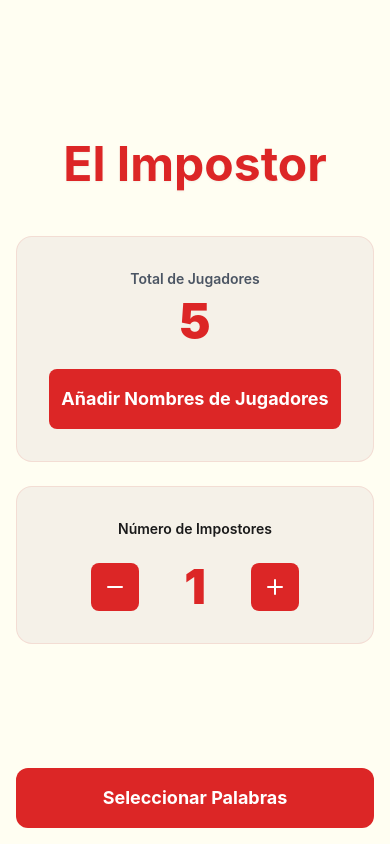
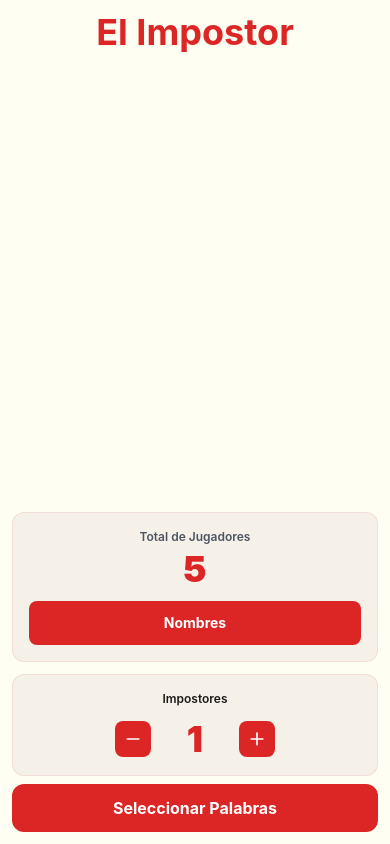
Before and after one commit to mvallespin/Impostor, a React (Vite) app: page / in a window 390 px wide. Built offline with nearby package versions, Linux system fonts and the light colour scheme.

Commit message:
Optimize mobile UI: reduce padding, fix viewport overflow

```diff
--- a/src/screens/GamePlayScreen.tsx
+++ b/src/screens/GamePlayScreen.tsx
@@ -129,46 +129,46 @@ function GamePlayScreen({
   // Reveal screen - each player sees their word
   if (gameState === 'reveal') {
     return (
-      <div className="min-h-screen bg-impostor-cream p-4 flex flex-col justify-center items-center">
-        <div className="max-w-md w-full">
+      <div className="h-screen bg-impostor-cream p-3 flex flex-col justify-between items-center overflow-hidden">
+        <div className="flex-1 flex flex-col justify-center items-center w-full max-w-md">
           {showWord ? (
             <>
-              <div className="bg-white rounded-3xl p-8 text-center mb-8 border-2 border-impostor-red">
+              <div className="bg-white rounded-2xl p-5 text-center mb-4 border-2 border-impostor-red w-full">
                 {isImpostor ? (
                   <div>
-                    <p className="text-impostor-text-secondary text-sm font-semibold mb-4">TÚ ERES</p>
-                    <p className="text-5xl font-black text-impostor-red">IMPOSTOR</p>
+                    <p className="text-impostor-text-secondary text-xs font-semibold mb-2">TÚ ERES</p>
+                    <p className="text-4xl sm:text-5xl font-black text-impostor-red">IMPOSTOR</p>
                   </div>
                 ) : (
                   <div>
-                    <p className="text-impostor-text-secondary text-xs font-semibold mb-3">LA PALABRA SECRETA ES:</p>
-                    <p className="text-5xl font-black text-impostor-text break-words">{currentWord}</p>
+                    <p className="text-impostor-text-secondary text-xs font-semibold mb-2">LA PALABRA ES:</p>
+                    <p className="text-3xl sm:text-5xl font-black text-impostor-text break-words line-clamp-3">{currentWord}</p>
                   </div>
                 )}
               </div>
 
               <button
                 onClick={handleNextPlayer}
-                className={`w-full py-4 rounded-xl font-bold text-lg transition ${
+                className={`w-full py-3 rounded-xl font-bold text-sm sm:text-base transition ${
                   currentPlayerIndex === playerIndices.length - 1
                     ? 'bg-impostor-red hover:bg-impostor-red-light text-white'
                     : 'bg-impostor-red hover:bg-impostor-red-light text-white'
                 }`}
               >
-                {currentPlayerIndex === playerIndices.length - 1 ? 'Iniciar Debate' : 'Pasar al Siguiente Jugador'}
+                {currentPlayerIndex === playerIndices.length - 1 ? 'Iniciar Debate' : 'Siguiente'}
               </button>
             </>
           ) : (
             <>
-              <div className="text-center mb-8">
-                <p className="text-impostor-text-secondary text-sm font-semibold mb-4">Turno de:</p>
-                <p className="text-5xl font-black text-impostor-red mb-8">{currentPlayer}</p>
-                <p className="text-impostor-text text-lg mb-6">¿Preparado para ver tu rol?</p>
+              <div className="text-center">
+                <p className="text-impostor-text-secondary text-xs font-semibold mb-2">Turno de:</p>
+                <p className="text-3xl sm:text-4xl font-black text-impostor-red mb-4">{currentPlayer}</p>
+                <p className="text-impostor-text text-sm mb-4">¿Preparado?</p>
               </div>
 
               <button
                 onClick={handleViewWord}
-                className="w-full bg-impostor-red hover:bg-impostor-red-light active:scale-95 text-white font-bold py-4 rounded-xl text-lg transition"
+                className="w-full bg-impostor-red hover:bg-impostor-red-light active:scale-95 text-white font-bold py-3 rounded-xl text-base transition"
               >
                 Ver Palabra/Rol
               </button>
@@ -176,8 +176,8 @@ function GamePlayScreen({
           )}
         </div>
 
-        <p className="text-impostor-text-secondary text-xs mt-12 text-center">
-          Jugador {currentPlayerIndex + 1} de {playerIndices.length}
+        <p className="text-impostor-text-secondary text-xs text-center pb-2">
+          {currentPlayerIndex + 1}/{playerIndices.length}
         </p>
       </div>
     )
@@ -186,55 +186,55 @@ function GamePlayScreen({
   // Debate screen
   if (gameState === 'debate') {
     return (
-      <div className="min-h-screen bg-impostor-cream p-4 flex flex-col justify-center items-center">
-        <div className="max-w-md w-full text-center">
-          <h1 className="text-4xl font-bold text-impostor-red mb-8">¡En Debate!</h1>
-          <p className="text-impostor-text text-lg mb-12">
-            Identificad al Impostor entre vosotros antes de que pase el tiempo
+      <div className="h-screen bg-impostor-cream p-3 flex flex-col justify-between items-center">
+        <div className="flex-1 flex flex-col justify-center items-center text-center max-w-md">
+          <h1 className="text-3xl sm:text-4xl font-bold text-impostor-red mb-4">¡En Debate!</h1>
+          <p className="text-impostor-text text-sm sm:text-base mb-6">
+            Identificad al Impostor
           </p>
+        </div>
 
-          <button
-            onClick={handleRevealImpostor}
-            className="w-full bg-impostor-red hover:bg-impostor-red-light active:scale-95 text-white font-bold py-4 rounded-xl text-lg transition"
-          >
-            Desvelar Impostor
-          </button>
-        </div>
+        <button
+          onClick={handleRevealImpostor}
+          className="w-full max-w-md bg-impostor-red hover:bg-impostor-red-light active:scale-95 text-white font-bold py-3 rounded-xl text-base transition mb-3"
+        >
+          Desvelar Impostor
+        </button>
       </div>
     )
   }
 
   // Results screen
   return (
-    <div className="min-h-screen bg-impostor-cream p-4 flex flex-col justify-center items-center">
-      <div className="max-w-md w-full text-center">
-        <h1 className="text-4xl font-bold text-impostor-red mb-12">¡Fin de la Ronda!</h1>
+    <div className="h-screen bg-impostor-cream p-3 flex flex-col justify-between items-center overflow-y-auto">
+      <div className="flex-1 flex flex-col justify-center items-center text-center max-w-md w-full">
+        <h1 className="text-3xl sm:text-4xl font-bold text-impostor-red mb-4">¡Fin de Ronda!</h1>
 
-        <div className="mb-12">
-          <p className="text-impostor-text-secondary text-sm font-semibold mb-4">El/La Impostor era:</p>
-          <div className="bg-impostor-red text-white rounded-2xl p-8 mb-6">
-            <p className="text-4xl font-black">{impostorIndices.map(idx => players[idx]).join(', ')}</p>
+        <div className="mb-6 w-full">
+          <p className="text-impostor-text-secondary text-xs font-semibold mb-2">El Impostor:</p>
+          <div className="bg-impostor-red text-white rounded-xl p-4 mb-4">
+            <p className="text-2xl sm:text-3xl font-black">{impostorIndices.map(idx => players[idx]).join(', ')}</p>
           </div>
-          <p className="text-impostor-text text-lg">
+          <p className="text-impostor-text text-sm">
             Palabra: <span className="font-bold text-impostor-red">{currentWord}</span>
           </p>
         </div>
+      </div>
 
-        <div className="space-y-3">
-          <button
-            onClick={handlePlayAgain}
-            className="w-full bg-impostor-red hover:bg-impostor-red-light active:scale-95 text-white font-bold py-4 rounded-xl text-lg transition flex items-center justify-center gap-2"
-          >
-            <RotateCcw size={20} />
-            Jugar de Nuevo
-          </button>
-          <button
-            onClick={onBack}
-            className="w-full bg-white hover:bg-impostor-cream-dark border border-impostor-red text-impostor-red font-bold py-3 rounded-xl text-lg transition"
-          >
-            Volver al Menú
-          </button>
-        </div>
+      <div className="space-y-2 w-full max-w-md">
+        <button
+          onClick={handlePlayAgain}
+          className="w-full bg-impostor-red hover:bg-impostor-red-light active:scale-95 text-white font-bold py-3 rounded-xl text-base transition flex items-center justify-center gap-2"
+        >
+          <RotateCcw size={18} />
+          Jugar de Nuevo
+        </button>
+        <button
+          onClick={onBack}
+          className="w-full bg-white hover:bg-impostor-cream-dark border border-impostor-red text-impostor-red font-bold py-2 rounded-xl text-sm transition"
+        >
+          Volver al Menú
+        </button>
       </div>
     </div>
   )
--- a/src/screens/GameSettingsScreen.tsx
+++ b/src/screens/GameSettingsScreen.tsx
@@ -152,33 +152,33 @@ function GameSettingsScreen({ sessionId, initialSettings, onSubmit }: GameSettin
   }
 
   return (
-    <div className="min-h-screen bg-impostor-cream p-4 flex flex-col">
-      <div className="flex-1 flex flex-col justify-center max-w-md mx-auto w-full">
-        <h1 className="text-5xl font-bold text-impostor-red mb-12 text-center drop-shadow-sm">
+    <div className="h-screen bg-impostor-cream p-3 flex flex-col overflow-hidden">
+      <div className="flex-1 flex flex-col justify-between max-w-md mx-auto w-full">
+        <h1 className="text-4xl sm:text-5xl font-bold text-impostor-red text-center drop-shadow-sm">
           El Impostor
         </h1>
 
-        <div className="space-y-6 w-full">
+        <div className="space-y-3 w-full">
           {/* Players */}
-          <div className="bg-impostor-cream-dark rounded-2xl p-8 border border-impostor-red/10">
-            <div className="text-center mb-6">
-              <p className="text-impostor-text-secondary text-sm font-semibold mb-2">Total de Jugadores</p>
-              <p className="text-5xl font-black text-impostor-red">{settings.numPlayers}</p>
+          <div className="bg-impostor-cream-dark rounded-xl p-4 border border-impostor-red/10">
+            <div className="text-center mb-3">
+              <p className="text-impostor-text-secondary text-xs font-semibold mb-1">Total de Jugadores</p>
+              <p className="text-4xl sm:text-5xl font-black text-impostor-red">{settings.numPlayers}</p>
             </div>
             <button
               onClick={() => setShowPlayerNameInput(true)}
-              className="w-full bg-impostor-red hover:bg-impostor-red-light text-white py-4 rounded-lg font-bold text-lg transition"
+              className="w-full bg-impostor-red hover:bg-impostor-red-light text-white py-3 rounded-lg font-bold text-sm sm:text-base transition"
             >
-              {playerNames.length > 0 ? `✓ Añadir/Editar Nombres (${playerNames.length})` : 'Añadir Nombres de Jugadores'}
+              {playerNames.length > 0 ? `✓ Editar (${playerNames.length})` : 'Nombres'}
             </button>
           </div>
 
           {/* Impostors */}
-          <div className="bg-impostor-cream-dark rounded-2xl p-8 border border-impostor-red/10">
-            <label className="block text-impostor-text text-sm font-semibold mb-6 text-center">
-              Número de Impostores
+          <div className="bg-impostor-cream-dark rounded-xl p-4 border border-impostor-red/10">
+            <label className="block text-impostor-text text-xs font-semibold mb-3 text-center">
+              Impostores
             </label>
-            <div className="flex items-center justify-center gap-4">
+            <div className="flex items-center justify-center gap-3">
               <button
                 onClick={() =>
                   setSettings(prev => ({
@@ -186,11 +186,11 @@ function GameSettingsScreen({ sessionId, initialSettings, onSubmit }: GameSettin
                     numImpostors: Math.max(1, prev.numImpostors - 1),
                   }))
                 }
-                className="bg-impostor-red hover:bg-impostor-red-light text-white p-3 rounded-lg transition"
+                className="bg-impostor-red hover:bg-impostor-red-light text-white p-2 rounded-lg transition"
               >
-                <Minus size={24} />
+                <Minus size={20} />
               </button>
-              <span className="text-5xl font-black text-impostor-red w-20 text-center">
+              <span className="text-4xl sm:text-5xl font-black text-impostor-red w-16 text-center">
                 {settings.numImpostors}
               </span>
               <button
@@ -200,9 +200,9 @@ function GameSettingsScreen({ sessionId, initialSettings, onSubmit }: GameSettin
                     numImpostors: Math.min(settings.numPlayers - 1, prev.numImpostors + 1),
                   }))
                 }
-                className="bg-impostor-red hover:bg-impostor-red-light text-white p-3 rounded-lg transition"
+                className="bg-impostor-red hover:bg-impostor-red-light text-white p-2 rounded-lg transition"
               >
-                <Plus size={24} />
+                <Plus size={20} />
               </button>
             </div>
           </div>
@@ -213,7 +213,7 @@ function GameSettingsScreen({ sessionId, initialSettings, onSubmit }: GameSettin
       <button
         onClick={handleStartGame}
         disabled={settings.numImpostors >= settings.numPlayers}
-        className="w-full bg-impostor-red hover:bg-impostor-red-light disabled:opacity-50 disabled:cursor-not-allowed active:scale-95 text-white font-bold py-4 rounded-xl text-lg transition"
+        className="w-full bg-impostor-red hover:bg-impostor-red-light disabled:opacity-50 disabled:cursor-not-allowed active:scale-95 text-white font-bold py-3 rounded-xl text-base transition mt-2"
       >
         Seleccionar Palabras
       </button>
--- a/vite.config.js
+++ b/vite.config.js
@@ -4,8 +4,9 @@ import react from '@vitejs/plugin-react';
 export default defineConfig({
     plugins: [react()],
     server: {
+        host: '0.0.0.0',
         port: 5173,
-        open: true
+        open: 'http://localhost:5173'
     },
     build: {
         outDir: 'dist',
--- a/vite.config.ts
+++ b/vite.config.ts
@@ -4,7 +4,6 @@ import react from '@vitejs/plugin-react'
 // https://vitejs.dev/config/
 export default defineConfig({
   plugins: [react()],
-  base: process.env.VITE_BASE_URL || '/',
   server: {
     host: '0.0.0.0',
     port: 5173,
```
Also changed, not shown: src/screens/PackageSelectionScreen.tsx (+12 -12 lines), 1 other file (tests, documents, lock files or other folders).
